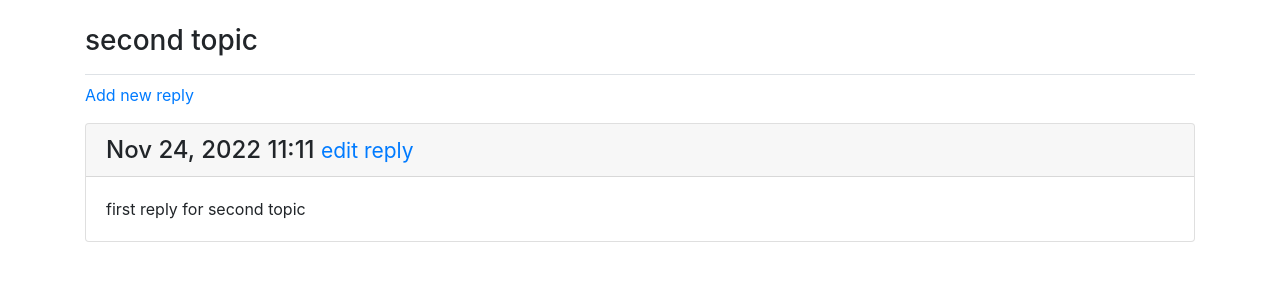
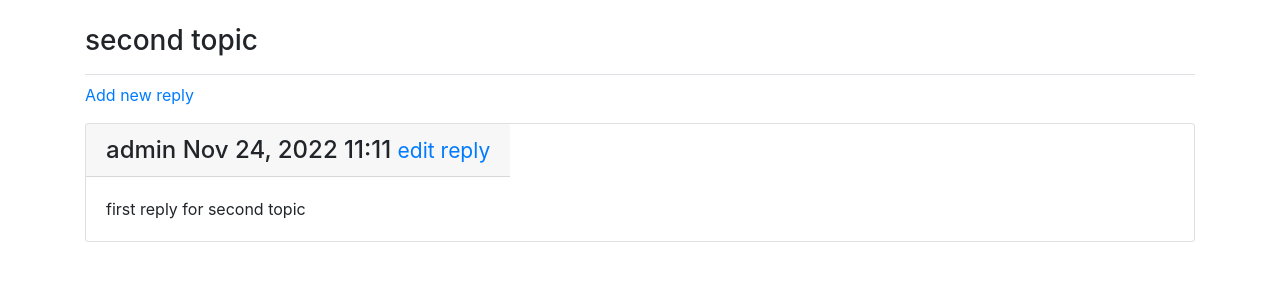
Before and after one commit to Sovellusohjelmointiboys/Keskustelupalsta, a Django app: page /topics/2/ in a window 1280 px wide. Shown: the part 58-358 px from the top of the page. Run offline with Django 4.2, Linux system fonts and the light colour scheme; data comes from the database, SQL or seed files in the repository; both versions use the stored data as it was after the commit; some libraries are stand-ins or nearby versions.

Commit message:
edited templates

```diff
--- a/epic_chat_room/templates/epic_chat_room/topic.html
+++ b/epic_chat_room/templates/epic_chat_room/topic.html
@@ -11,8 +11,9 @@
 
 {% for reply in replies %}
   <div class="card mb-3">
-    <h4 class="card-header">
-      {{ reply.date_added|date:'M d, Y H:i' }}
+    <h4 class="card-header mr-auto">
+      {{  reply.owner }}
+      {{  reply.date_added|date:'M d, Y H:i' }}
       <small><a href="{% url 'epic_chat_room:edit_reply' reply.id %}">
           edit reply</a></small>
     </h4>
--- a/epic_chat_room/templates/epic_chat_room/topics.html
+++ b/epic_chat_room/templates/epic_chat_room/topics.html
@@ -10,6 +10,7 @@
     {% for topic in topics %}
       <li><h3>
         <a href="{% url 'epic_chat_room:topic' topic.id %}">{{ topic }}</a>
+        <p style="font-size:medium">{{topic.owner}}</p>
       </h3></li>
     {% empty %}
       <li><h3>No topics have been added yet.</h3></li>
```
Also changed, not shown: db.sqlite3.
